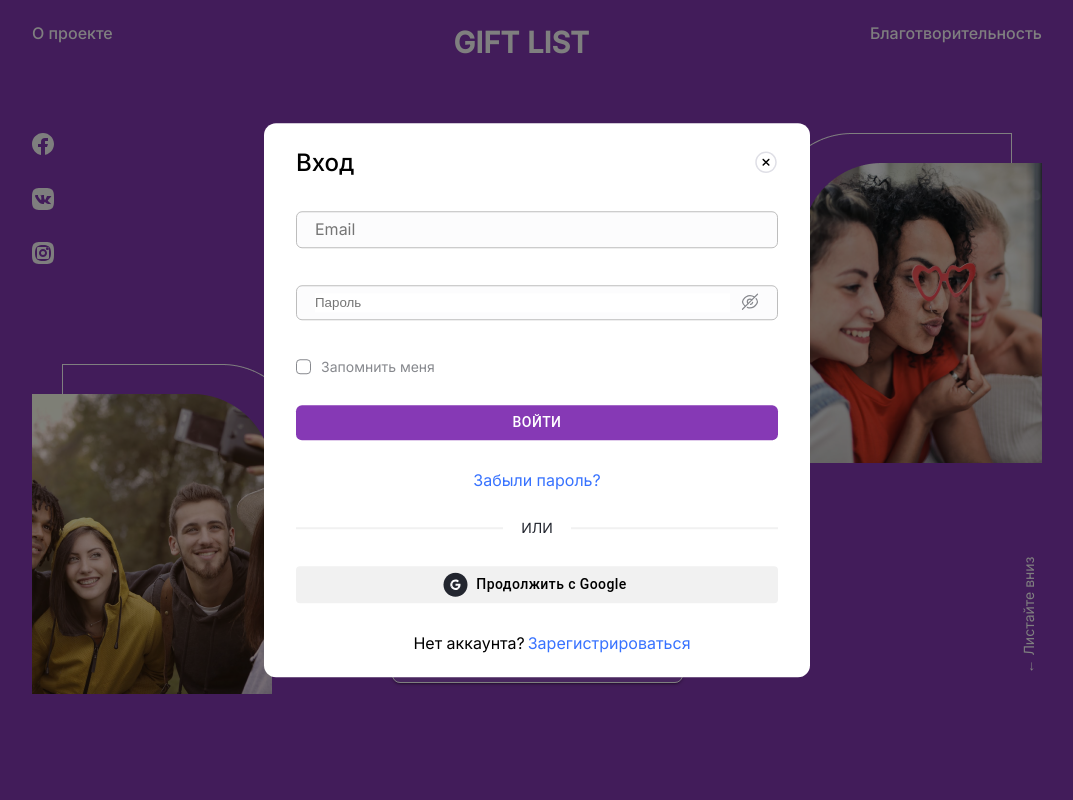
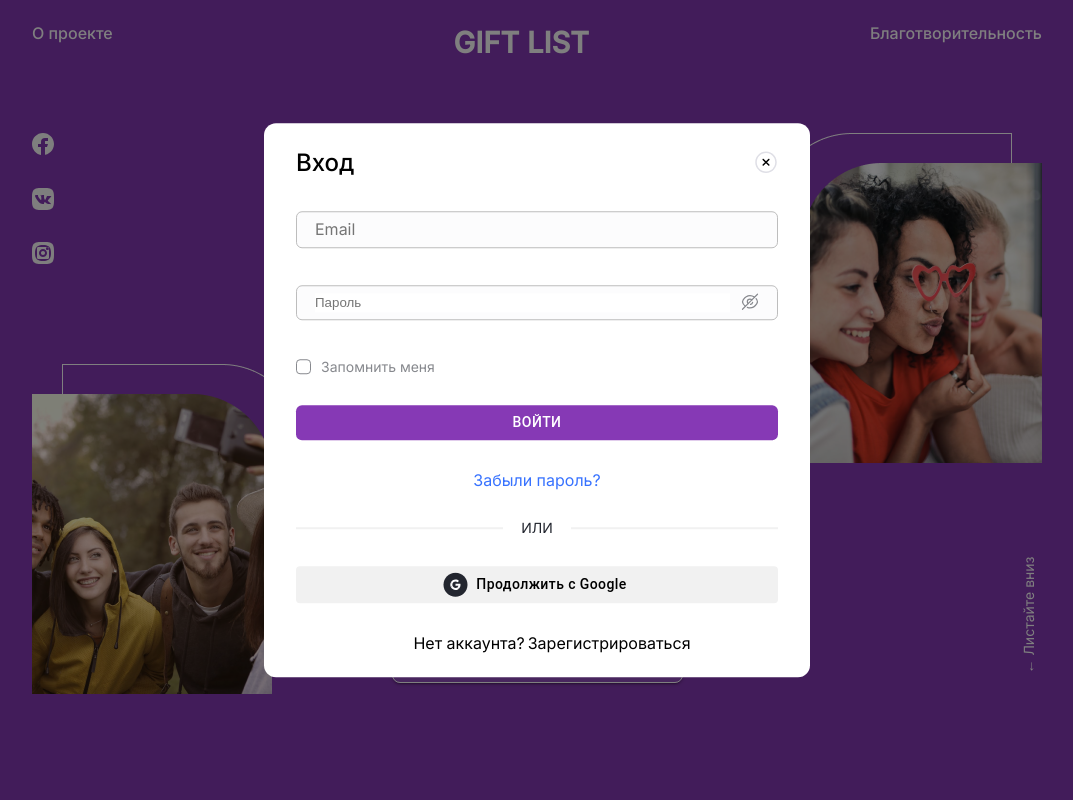
Before and after one commit to peaksoft-school/js6-giftlist, a React (Create React App) app: page / in a window 1280 px wide. Both pictures are taken after a click on the button "ВОЙТИ". Shown: the top 800 px of the page, without its empty margins (103-1176 px from the left). Built offline with nearby package versions, Linux system fonts and the light colour scheme.

Commit message:
save change

```diff
--- a/src/components/authorization/SignIn.js
+++ b/src/components/authorization/SignIn.js
@@ -1,12 +1,12 @@
 import React from 'react'
 import styled from 'styled-components'
 import { useFormik } from 'formik'
-import { Link } from 'react-router-dom'
 import { useDispatch } from 'react-redux'
 import { ToastContainer } from 'react-toastify'
+import { Link } from 'react-router-dom'
 import InputPassword from '../UI/InputPassword'
 import Inputs from '../UI/Inputs'
-import CheckBox from '../UI/CheckBox'
+import CheckBox from '../UI/checkBox'
 import Button from '../UI/Button'
 import { ReactComponent as GoogleIcon } from '../../assets/svg/Google.svg'
 import closeIcon from '../../assets/svg/close-circle.svg'
@@ -21,7 +21,7 @@ const initialValues = {
    password: '',
 }
 
-function SignIn({ open, onClose }) {
+function SignIn({ open, onClose, setShowSignUp }) {
    const dispatch = useDispatch()
 
    const onSubmit = (userData) => {
@@ -86,7 +86,9 @@ function SignIn({ open, onClose }) {
                   </ButtonProceedWithGoogle>
                   <Register>
                      Нет аккаунта?
-                     <Link to="/">Зарегистрироваться</Link>
+                     <ButtonLink onClick={() => setShowSignUp(true)}>
+                        Зарегистрироваться
+                     </ButtonLink>
                   </Register>
                </FormStyle>
             </Form>
@@ -97,6 +99,9 @@ function SignIn({ open, onClose }) {
 
 export default SignIn
 
+const ButtonLink = styled('div')`
+   cursor: pointer;
+`
 const Form = styled.form`
    background: #fff;
    border-radius: 10px;
--- a/src/components/authorization/SignUp.js
+++ b/src/components/authorization/SignUp.js
@@ -7,7 +7,7 @@ import { ReactComponent as Log } from '../../assets/svg/Google.svg'
 import Modal from '../UI/modals/Modal'
 import IconButton from '../UI/IconButton'
 import Input from '../UI/Inputs'
-import CheckBox from '../UI/CheckBox'
+import CheckBox from '../UI/checkBox'
 import Button from '../UI/Button'
 import InputPassword from '../UI/InputPassword'
 import { signUpValidation } from '../../utils/validations/userValidations'
@@ -21,7 +21,7 @@ const initialValues = {
    password: '',
    confirmPassword: '',
 }
-const SignUp = ({ open, onClose }) => {
+const SignUp = ({ open, onClose, setShowSignIn }) => {
    const dispatch = useDispatch()
 
    const onSubmit = (values) => {
@@ -113,8 +113,8 @@ const SignUp = ({ open, onClose }) => {
                   <RegisterGoogle startIcon={<Log />} variant="contained">
                      Зарегистрироваться с Google
                   </RegisterGoogle>
-                  <Login>
-                     У вас уже есть аккаунт? <a href="/signin">Войти </a>
+                  <Login onClick={() => setShowSignIn(true)}>
+                     У вас уже есть аккаунт? Войти
                   </Login>
                </InputStyle>
             </Form>
@@ -206,6 +206,7 @@ const Login = styled('div')`
    display: flex;
    justify-content: center;
    gap: 3px;
+   cursor: pointer;
 `
 
 const Error = styled('span')`
--- a/src/containers/TopSection.js
+++ b/src/containers/TopSection.js
@@ -61,9 +61,10 @@ function HomePage() {
                <RegisBtn variant="contained" onClick={signUpHandler}>
                   Регистрация
                </RegisBtn>
-               {showSignUp && (
-                  <SignUp open={showSignUp} onClose={setShowSignUp} />
-               )}
+               {showSignIn ||
+                  (showSignUp && (
+                     <SignUp open={showSignUp} onClose={setShowSignUp} />
+                  ))}
             </Main>
 
             <BottomPart>
```
